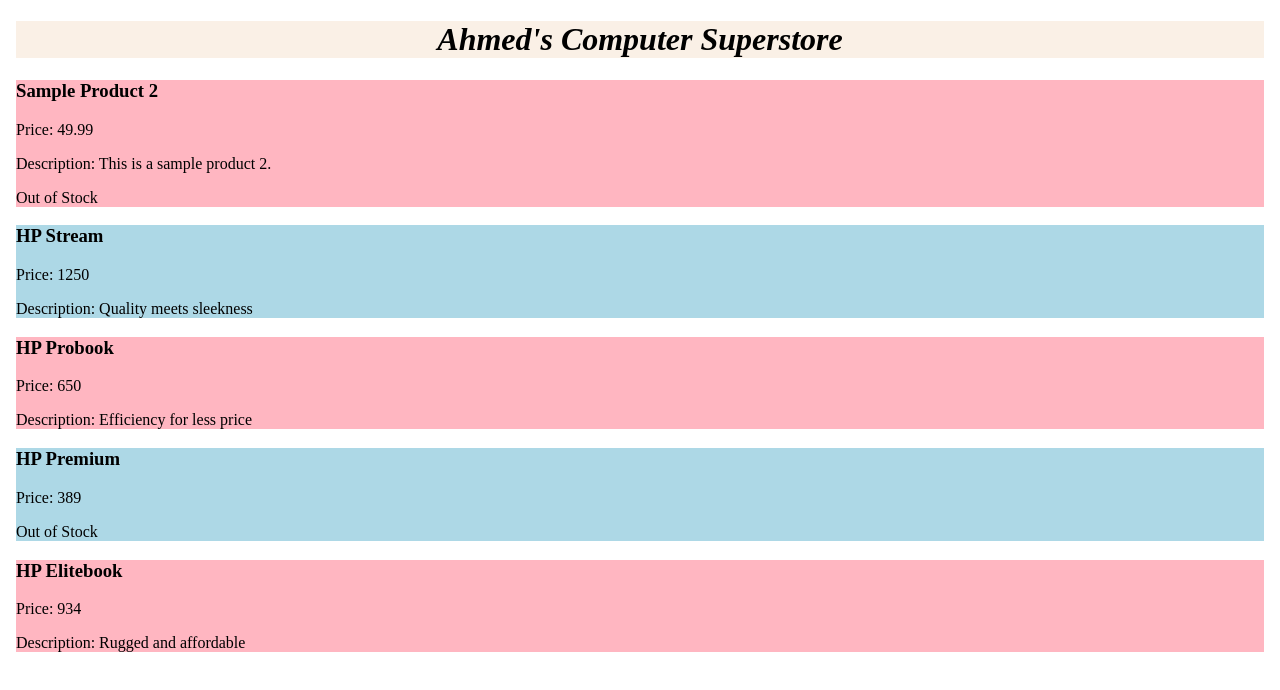
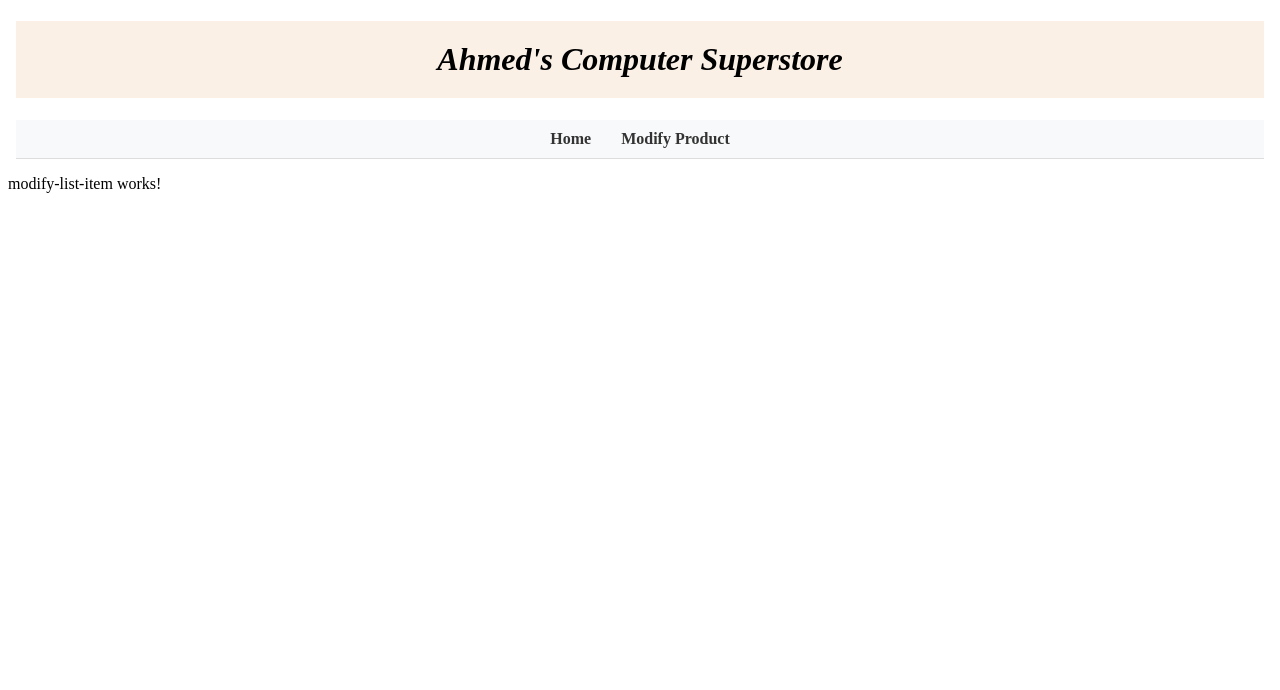
Before and after one commit to musahmed10/Ahmed_Musa_Learning_Angular, an Angular app: page /modify-product in a window 1280 px wide. Before the commit this address led to /. Shown: the top 690 px of the page. Built offline with nearby package versions, Linux system fonts and the light colour scheme.

Commit message:
2 more components addded, nav bar and decription image added

```diff
--- a/src/app/app.component.css
+++ b/src/app/app.component.css
@@ -1,8 +1,30 @@
-/*H1 style*/
+/* H1 style */
 h1 {
   background-color: linen;
   font-style: italic;
   text-align: center;
+  padding: 20px; /* Added padding for better spacing */
+}
+
+/* Navigation bar styles */
+.navbar {
+  display: flex;
+  justify-content: center;
+  background-color: #f8f9fa; /* Light background for the navbar */
+  padding: 10px;
+  border-bottom: 1px solid #ddd; /* Bottom border for separation */
+}
+
+.navbar a {
+  text-decoration: none;
+  color: #333; /* Dark text color */
+  margin: 0 15px; /* Spacing between links */
+  font-weight: bold; /* Bold links */
+  transition: color 0.3s; /* Smooth transition for color change */
+}
+
+.navbar a:hover {
+  color: #007bff; /* Change color on hover */
 }
 
 /* Container for the user card */
--- a/src/app/app.component.html
+++ b/src/app/app.component.html
@@ -18,16 +18,18 @@
 
 <h1>Ahmed's Computer Superstore</h1>
 
-<app-product-list-item
-  *ngIf="selectedProduct | async as selectedProduct"
-  [product]="selectedProduct">
-</app-product-list-item>
+<!-- Navigation Bar -->
+<div class="navbar">
+  <a routerLink="/products">Home</a>
+  <a routerLink="/modify-product">Modify Product</a>
+</div>
 
-<app-product-list [products]="(products | async) ?? []"></app-product-list>
-
+<router-outlet></router-outlet> <!-- This will dynamically load the routed components -->
 
 </body>
 </html>
+
+
 
 <!-- * * * * * * * * * * * * * * * * * * * * * * * * * * * * * * * * -->
 <!-- * * * * * * * * * * * The content above * * * * * * * * * * * * -->
--- /dev/null
+++ b/src/app/modify-list-item/modify-list-item.component.html
@@ -0,0 +1 @@
+<p>modify-list-item works!</p>
--- /dev/null
+++ b/src/app/page-not-found/page-not-found.component.css
@@ -0,0 +1,28 @@
+.page-not-found {
+  text-align: center;
+  margin-top: 50px;
+}
+
+.page-not-found h2 {
+  font-size: 2.5em;
+  color: #d9534f;
+}
+
+.page-not-found p {
+  font-size: 1.2em;
+  color: #333;
+}
+
+.page-not-found .home-link {
+  display: inline-block;
+  margin-top: 20px;
+  padding: 10px 20px;
+  background-color: #337ab7;
+  color: white;
+  text-decoration: none;
+  border-radius: 5px;
+}
+
+.page-not-found .home-link:hover {
+  background-color: #286090;
+}
--- /dev/null
+++ b/src/app/page-not-found/page-not-found.component.html
@@ -0,0 +1,6 @@
+<div class="page-not-found">
+  <h2>Page Not Found</h2>
+  <p>Sorry! Looks like the page does not exist.</p>
+
+  <a routerLink="/products" class="home-link">Click to return to Homepage</a>
+</div>
--- a/src/app/product-list/product-list.component.html
+++ b/src/app/product-list/product-list.component.html
@@ -1,6 +1,8 @@
-<div *ngFor="let product of products; let i = index" [ngClass]="{'even-item': i % 2 === 0, 'odd-item': i % 2 !== 0}">
-  <h3>{{ product.name }}</h3>
-  <p>Price: {{ product.price }}</p>
-  <p *ngIf="product.description">Description: {{ product.description }}</p>
-  <p *ngIf="!product.isAvailable">Out of Stock</p>
+<div *ngIf="products$ | async as productList">
+  <div *ngFor="let product of productList; let i = index" [ngClass]="{'even-item': i % 2 === 0, 'odd-item': i % 2 !== 0}">
+    <h3>{{ product.name }}</h3>
+    <p>Price: {{ product.price }}</p>
+    <p *ngIf="product.description">Description: {{ product.description }}</p>
+    <p *ngIf="!product.isAvailable">Out of Stock</p>
+  </div>
 </div>
--- a/src/app/product-list/product-list.component.ts
+++ b/src/app/product-list/product-list.component.ts
@@ -1,7 +1,9 @@
-import { Component, Input } from '@angular/core';
+import { Component, OnInit } from '@angular/core';
 import { CommonModule } from '@angular/common';
 import { ProductListItemComponent } from '../product-list-item/product-list-item.component';
 import { Observable } from 'rxjs';
+import { ProductService } from '../services/product.service';
+import { Product } from '../data/mock-content';
 
 @Component({
   selector: 'app-product-list',
@@ -10,7 +12,12 @@
   templateUrl: './product-list.component.html',
   styleUrls: ['./product-list.component.css']
 })
-export class ProductListComponent {
-  @Input() products: any[] = [];  // Declare products input witout transformation
+export class ProductListComponent implements OnInit {
+  products$!: Observable<Product[]>;  // Observable for products
 
+  constructor(private productService: ProductService) {}  // Inject ProductService
+
+  ngOnInit(): void {
+    this.products$ = this.productService.getProducts();  // Fetch products using ProductService
+  }
 }
```
Also changed, not shown: src/app/modify-list-item/modify-list-item.component.ts (added, +12 -0 lines), src/app/page-not-found/page-not-found.component.ts (added, +12 -0 lines), src/main.ts (+6 -1 lines), src/app/modify-list-item/modify-list-item.component.css (added), 2 other files (tests, documents, lock files or other folders).
